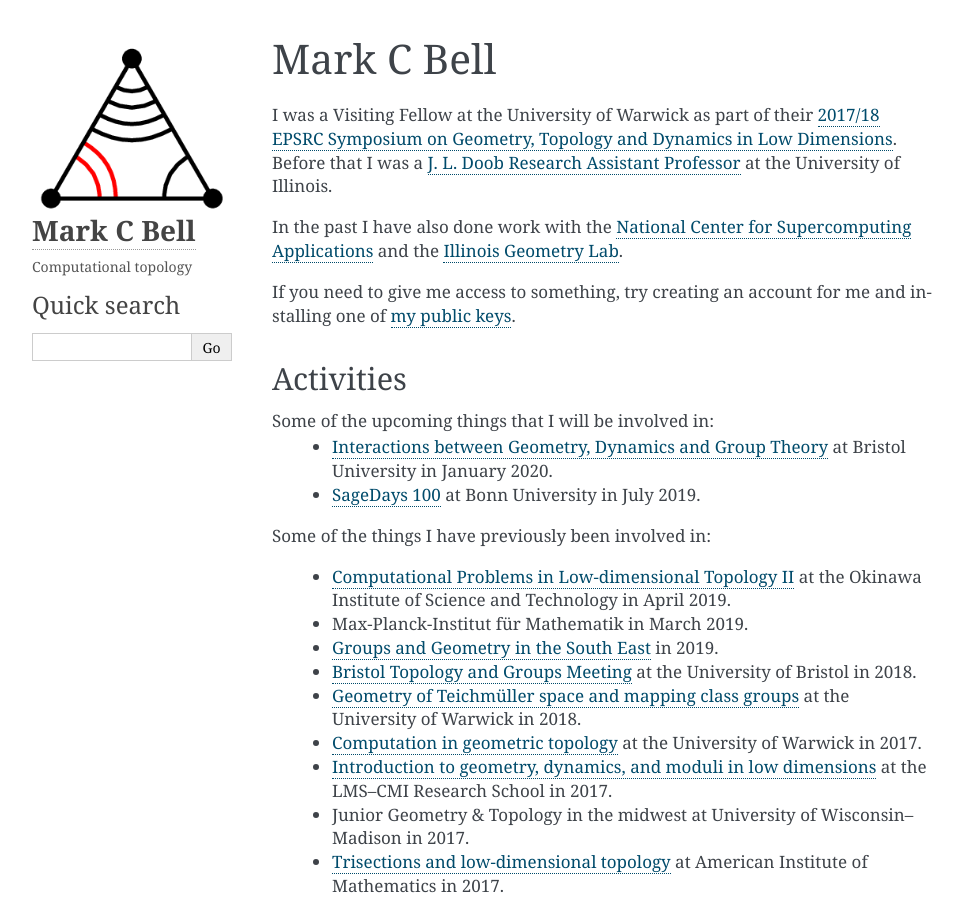
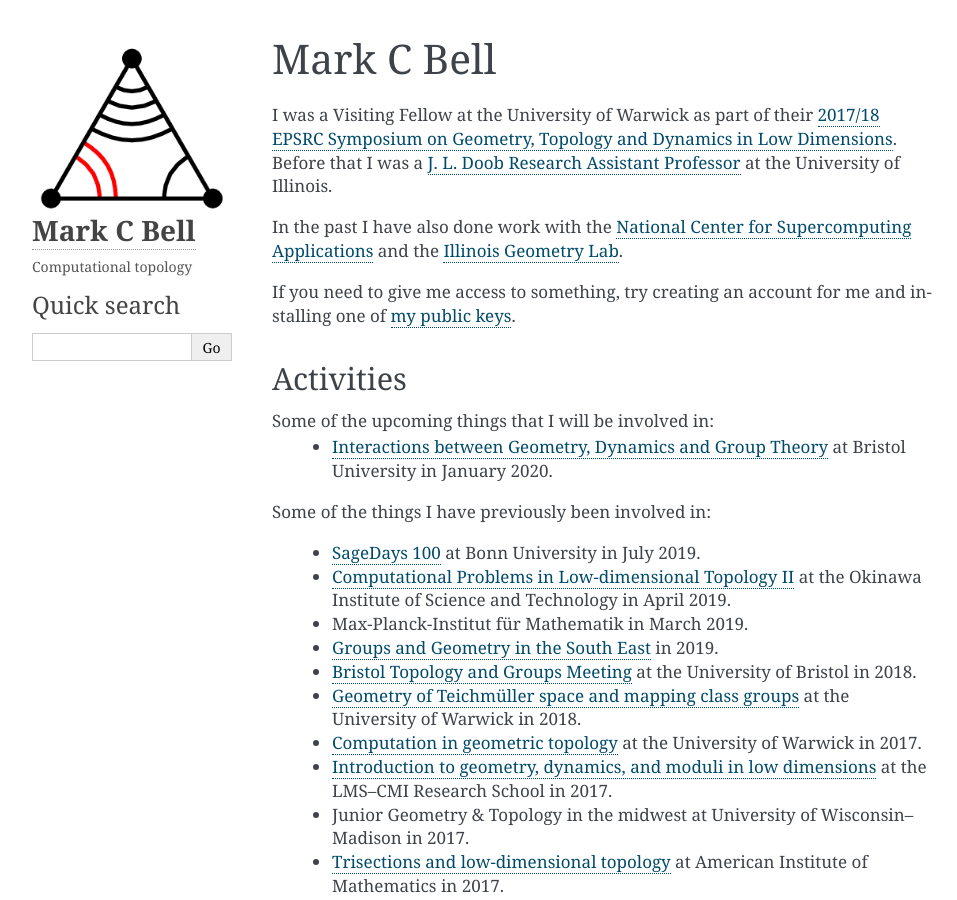
Before and after one commit to MarkCBell/MarkCBell.github.io, a Sphinx documentation site: the page built from source/index.rst, in a window 1280 px wide and 900 px high. Shown: the whole window, without its empty margins (148-1105 px from the left). Built offline with Sphinx 7.4.7, drawn with Linux system fonts in a browser that asks for light colours.

```diff
--- a/source/index.rst
+++ b/source/index.rst
@@ -14,10 +14,10 @@ Activities
 
 Some of the upcoming things that I will be involved in:
  - `Interactions between Geometry, Dynamics and Group Theory <https://people.maths.bris.ac.uk/~jm13806/2020-LMS-SWSW.html>`_ at Bristol University in January 2020.
- - `SageDays 100 <https://opendreamkit.org/2019/07/22/SageDays100/>`_ at Bonn University in July 2019.
 
 Some of the things I have previously been involved in:
 
+ - `SageDays 100 <https://opendreamkit.org/2019/07/22/SageDays100/>`_ at Bonn University in July 2019.
  - `Computational Problems in Low-dimensional Topology II <https://groups.oist.jp/manifolds/mini-symposium-2019>`_ at the Okinawa Institute of Science and Technology in April 2019.
  - Max-Planck-Institut für Mathematik in March 2019.
  - `Groups and Geometry in the South East <https://www.ucl.ac.uk/~ucahllo/ggse/>`_ in 2019.
```
Also changed, not shown: 4 other files.
